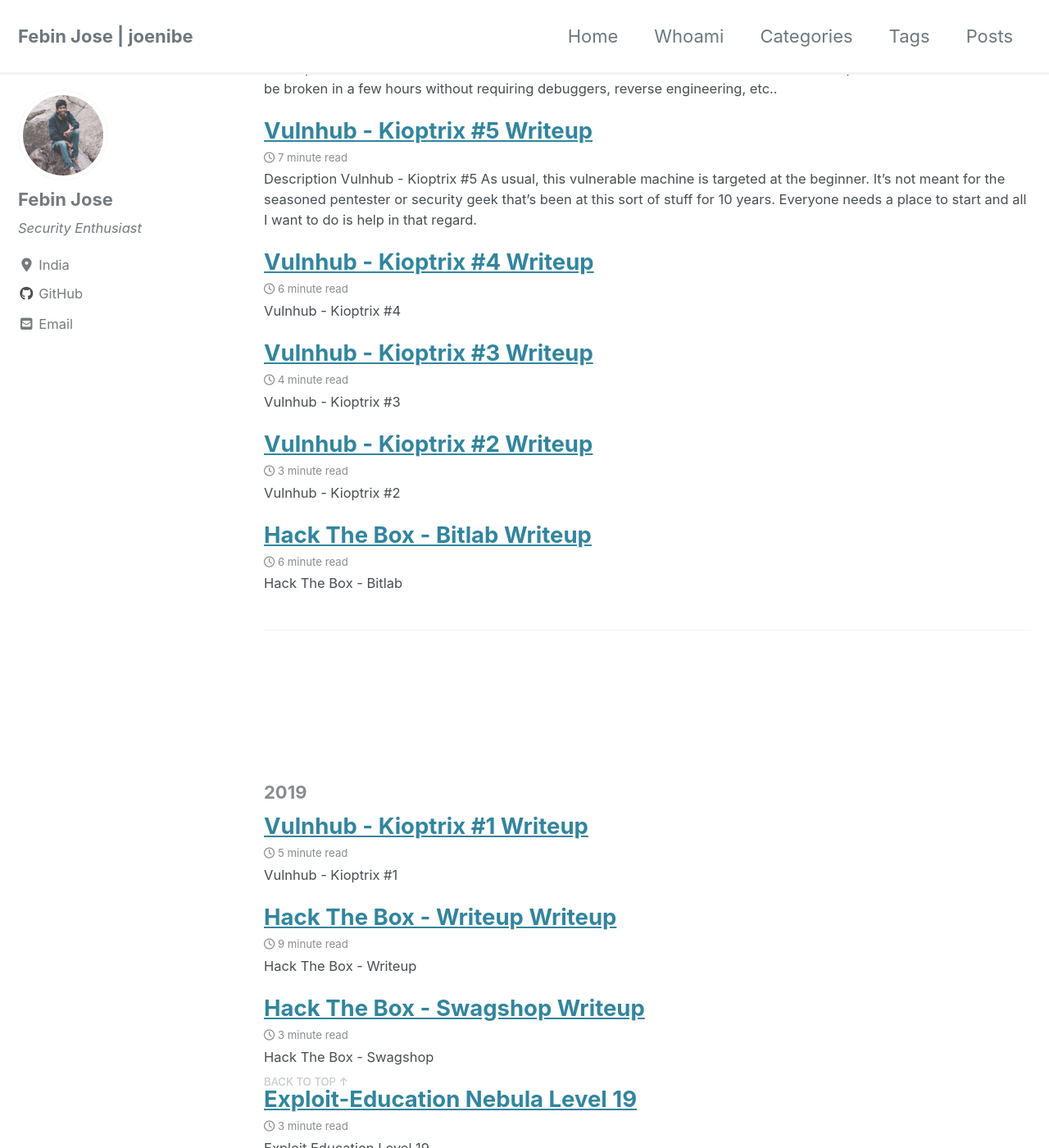
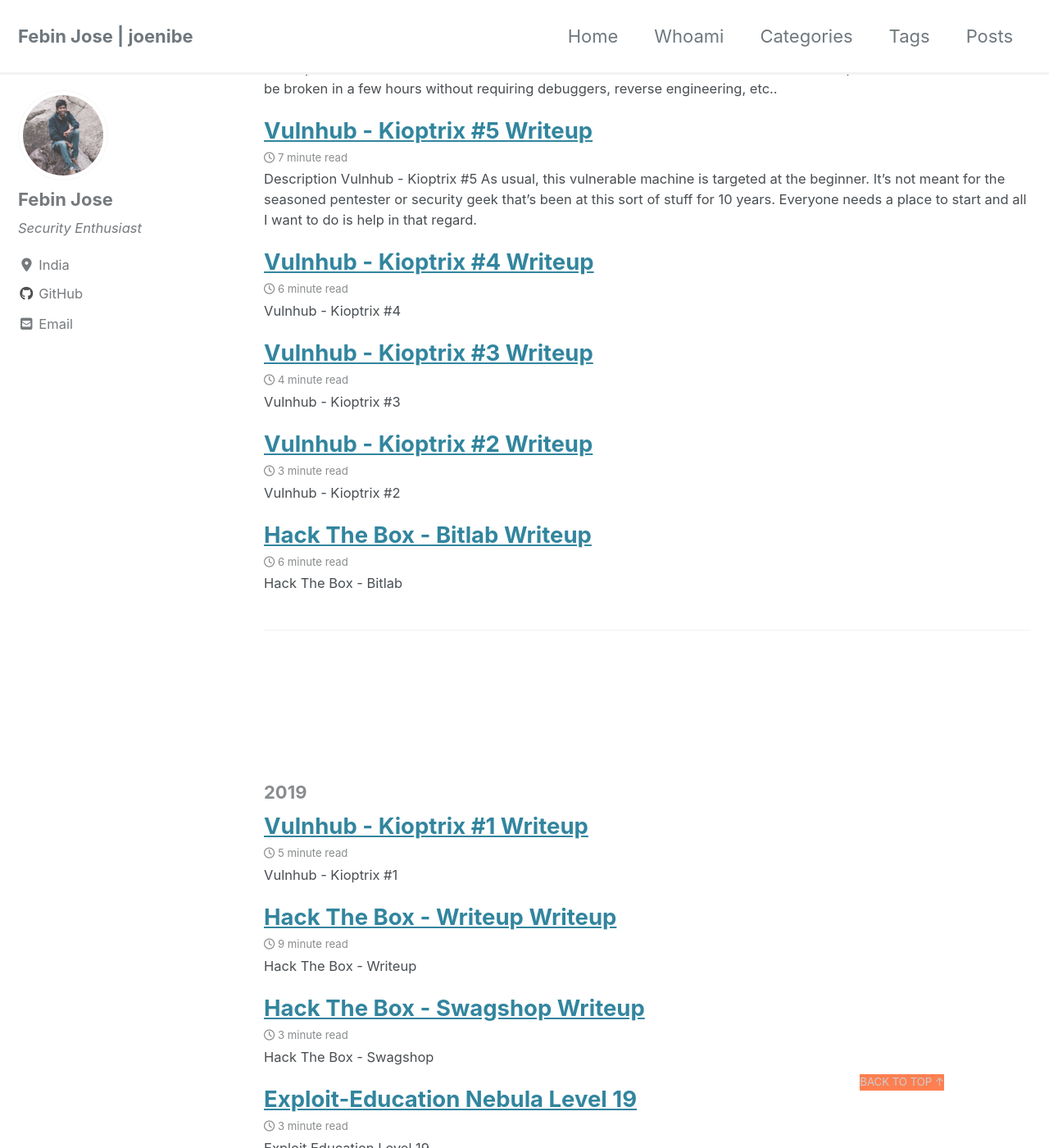
Before and after one commit to JoeNibe/JoeNibe.github.io, a Jekyll site: the page built from _pages/year-archive.md, in a window 1280 px wide and 1400 px high, scrolled down 575 px. Shown: the whole window at 82% size. Built offline with Jekyll 4.4.1, drawn with Linux system fonts in a browser that asks for light colours; cached includes are drawn as plain includes; nearby versions of some CDN libraries.

Commit message:
Update _page.scss

```diff
--- a/_sass/minimal-mistakes/_page.scss
+++ b/_sass/minimal-mistakes/_page.scss
@@ -361,9 +361,10 @@
   text-transform: uppercase;
   text-align: right;
   text-decoration: none;
+  background-color: coral;
   position: fixed; /* Fixed/sticky position */
   bottom: 5%; /* Place the button at the bottom of the page */
-  right: 10; /* Place the button 30px from the right */
+  right: 10%; /* Place the button 30px from the right */
   z-index: 99; /* Make sure it does not overlap */
 }
 
```
